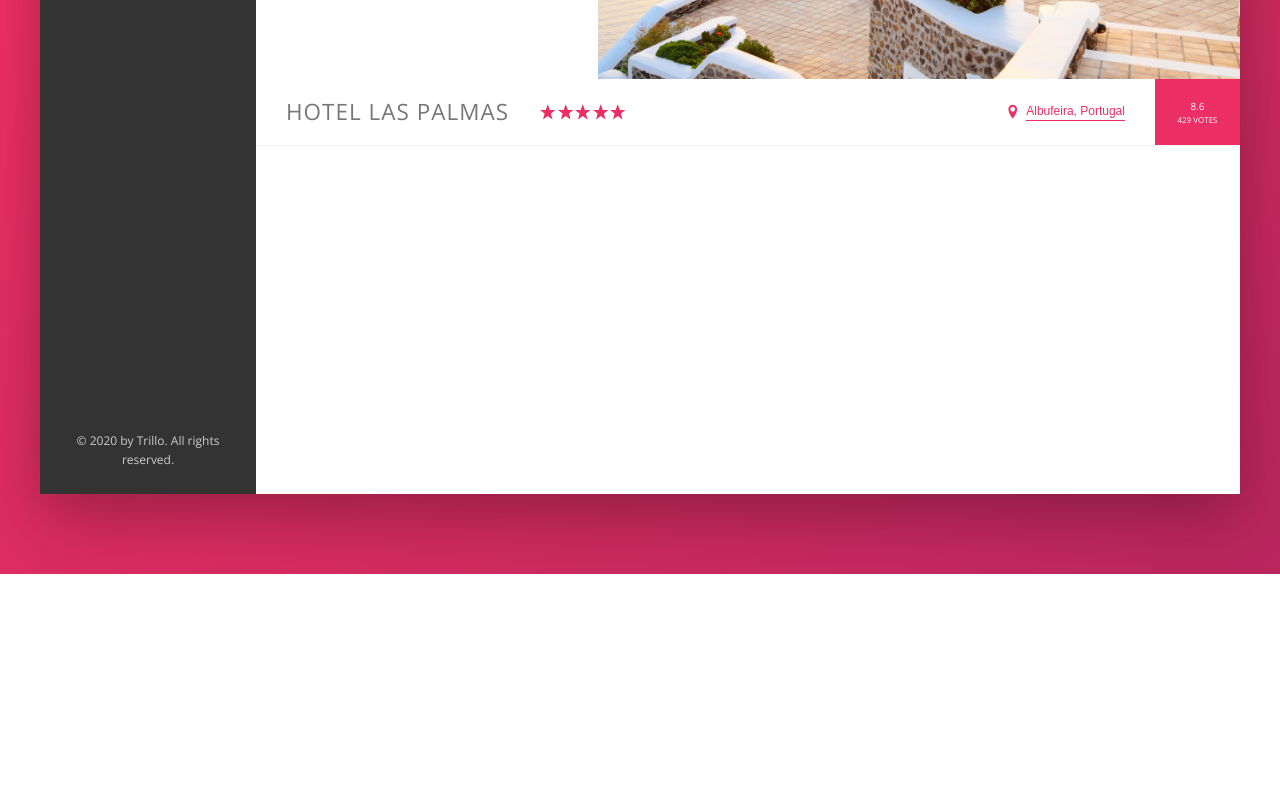
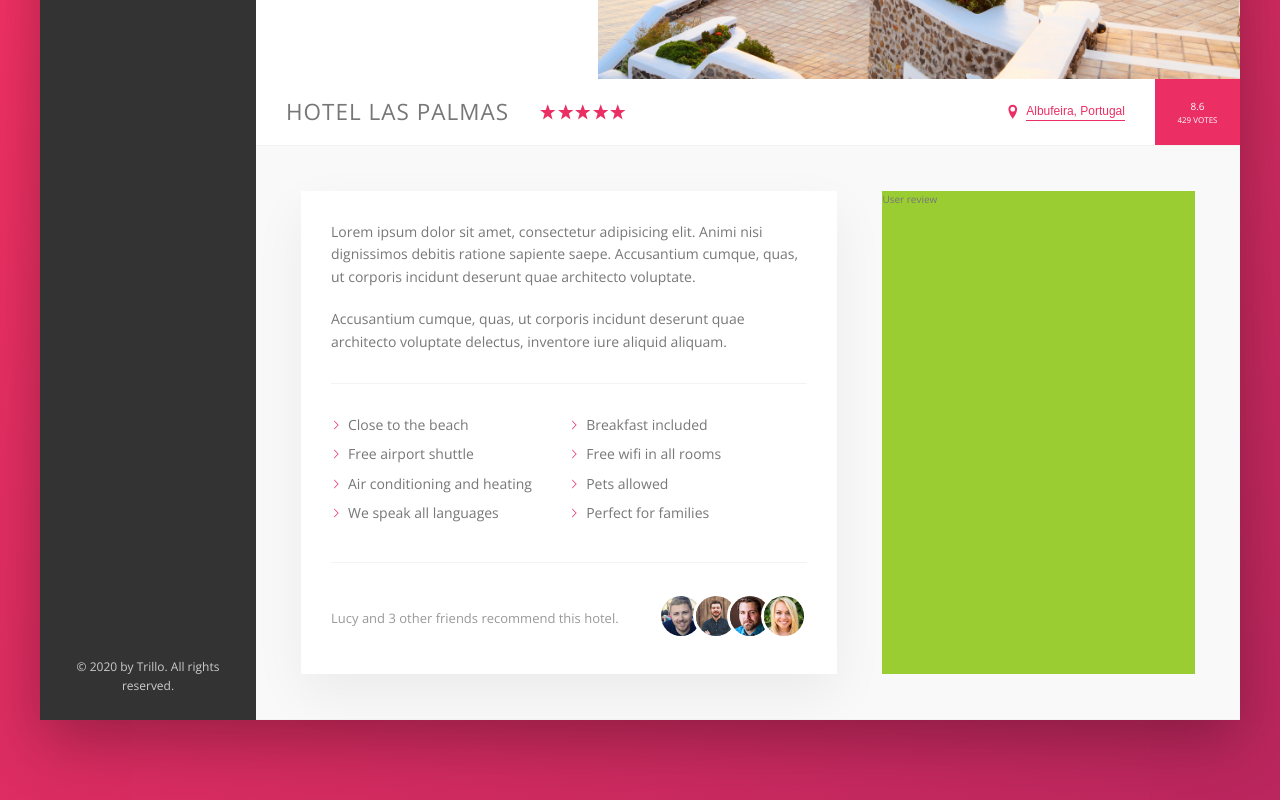
Before and after one commit to euphroshub/Trillo, a website: page index.html in a window 1280 px wide. Shown: the part 456-1256 px from the top of the page. Before the commit the page ends 1030 px from the top, so only its background shows below. Drawn offline with nearby package versions, Linux system fonts and the light colour scheme.

Commit message:
description section done

```diff
--- a/index.html
+++ b/index.html
@@ -86,8 +86,6 @@
                     </div>
                 </nav>
 
-
-
                 <main class="hotel-view">
                     <div class="gallery">
                         <figure class="gallery__item">
@@ -136,14 +134,44 @@
                         </div>
                     </div>
 
+                    <div class="detail">
+                        <div class="description">
+                            <p class="paragraph">
+                                Lorem ipsum dolor sit amet, consectetur adipisicing elit. Animi nisi dignissimos debitis ratione sapiente saepe. Accusantium cumque, quas, ut corporis incidunt deserunt quae architecto voluptate.
+                            </p>
+                            <p class="paragraph">
+                                Accusantium cumque, quas, ut corporis incidunt deserunt quae architecto voluptate delectus, inventore iure aliquid aliquam.
+                            </p>
+                            <ul class="list">
+                                <li class="list__item">Close to the beach</li>
+                                <li class="list__item">Breakfast included</li>
+                                <li class="list__item">Free airport shuttle</li>
+                                <li class="list__item">Free wifi in all rooms</li>
+                                <li class="list__item">Air conditioning and heating</li>
+                                <li class="list__item">Pets allowed</li>
+                                <li class="list__item">We speak all languages</li>
+                                <li class="list__item">Perfect for families</li>
+                            </ul>
+                            <div class="recommend">
+                                <p class="recommend__count">
+                                    Lucy and 3 other friends recommend this hotel.
+                                </p>
+                                <div class="recommend__friends">
+                                    <img src="img/user-3.jpg" alt="Friend 1" class="recommend__photo">
+                                    <img src="img/user-4.jpg" alt="Friend 2" class="recommend__photo">
+                                    <img src="img/user-5.jpg" alt="Friend 3" class="recommend__photo">
+                                    <img src="img/user-6.jpg" alt="Friend 4" class="recommend__photo">
+                                </div>
+                            </div>
+                        </div>
+                        <div class="user-reviews">
+                            User review
+                        </div>
+                    </div>
+
                 </main>
             </div>
-
-
         </div>
-
-
-
     </body>
 
 </html>
--- a/sass/_base.scss
+++ b/sass/_base.scss
@@ -13,7 +13,10 @@
     --color-grey-dark-3: #999;
 
     --shadow-dark: 0 2rem 6rem rgba(0,0,0,.3);
-    }
+    --shadow-light: 0 2rem 5rem rgba(0,0,0,.06);
+
+    --line: 1px solid var(--color-grey-light-2);
+}
 
 * {
     margin: 0;
--- a/sass/_components.scss
+++ b/sass/_components.scss
@@ -207,7 +207,7 @@
 .overview {
     display: flex;
     align-items: center;
-    border-bottom: 1px solid var(--color-grey-light-2);
+    border-bottom: var(--line);
 
     &__heading {
         font-size: 2.25rem;
@@ -303,3 +303,81 @@
         box-shadow: none;
     }
 }
+
+//-----------------------------------
+// paragraph
+
+.paragraph:not(:last-of-type) {
+    margin-bottom: 2rem;
+}
+
+
+
+//-----------------------------------
+// list
+
+.list {
+    list-style: none;
+    margin: 3rem 0;
+    padding: 3rem 0;
+    border-top: var(--line);
+    border-bottom: var(--line);
+    display: flex;
+    flex-wrap: wrap;
+
+    &__item {
+        flex: 0 0 50%;
+        margin-bottom: .7rem;
+    }
+
+    &__item::before {
+        content: " ";
+        display: inline-block;
+        height: 1rem;
+        width: 1rem;
+        margin-right: .7rem;
+
+        //older browser
+        //background-image: url(../img/chevron-thin-right.svg);
+        //background-size: cover;
+
+        //Newer browsers - masks
+        background-color: var(--color-primary);
+        -webkit-mask-image: url(../img/chevron-thin-right.svg);
+        -webkit-mask-size: cover;
+        mask-image: url(../img/chevron-thin-right.svg);
+        mask-size: cover;
+
+    }
+}
+
+//-----------------------------------
+// recommend
+
+.recommend {
+    font-size: 1.3rem;
+    color: var(--color-grey-dark-3);
+    display: flex;
+    align-items: center;
+
+
+    &__count {
+        margin-right: auto;
+    }
+
+    &__friends {
+
+    }
+
+    &__photo {
+        box-sizing: content-box;
+        height: 4rem;
+        width: 4rem;
+        border-radius: 50%;
+        border: 3px solid #fff;
+
+        &:not(:last-child) {
+            margin-right: -1.5rem;
+        }
+    }
+}
--- a/sass/_layout.scss
+++ b/sass/_layout.scss
@@ -10,7 +10,7 @@
 .header {
     height: 7rem;
     background-color: #fff;
-    border-bottom: 1px solid var(--color-grey-light-2);
+    border-bottom: var(--line);
     display: flex;
     justify-content: space-between;
     align-items: center;
@@ -33,5 +33,25 @@
 .hotel-view {
     background-color: #fff;
     flex: 1;
-    height: 80rem;
 }
+
+.detail {
+    display: flex;
+    padding: 4.5rem;
+    background-color: var(--color-grey-light-1);
+    border-bottom: var(--line);
+}
+
+.description {
+    background-color: #fff;
+    box-shadow: var(--shadow-light);
+    flex: 0 0 60%;
+    margin-right: 4.5rem;
+    padding: 3rem;
+    font-size: 1.4rem;
+}
+
+.user-reviews {
+    background-color: yellowgreen;
+    flex: 1;
+}
```
Also changed, not shown: css/style.css.
